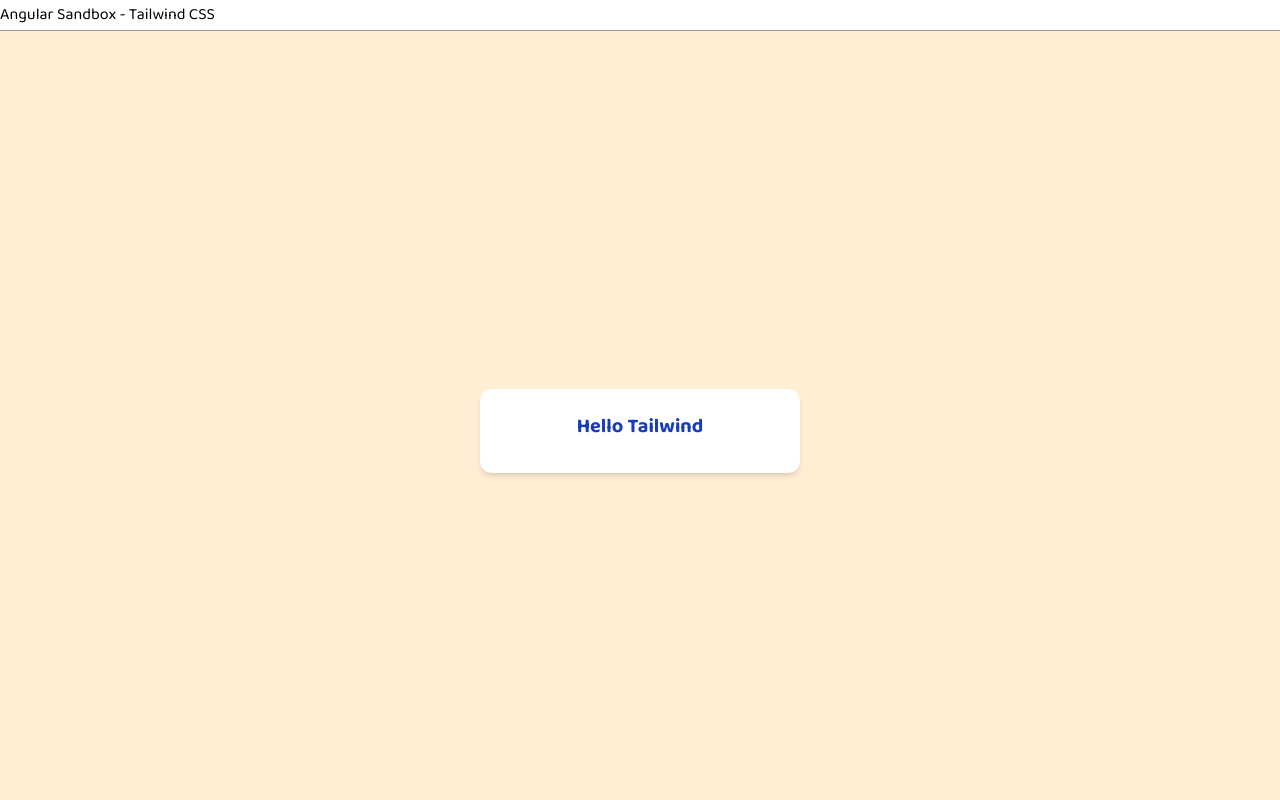
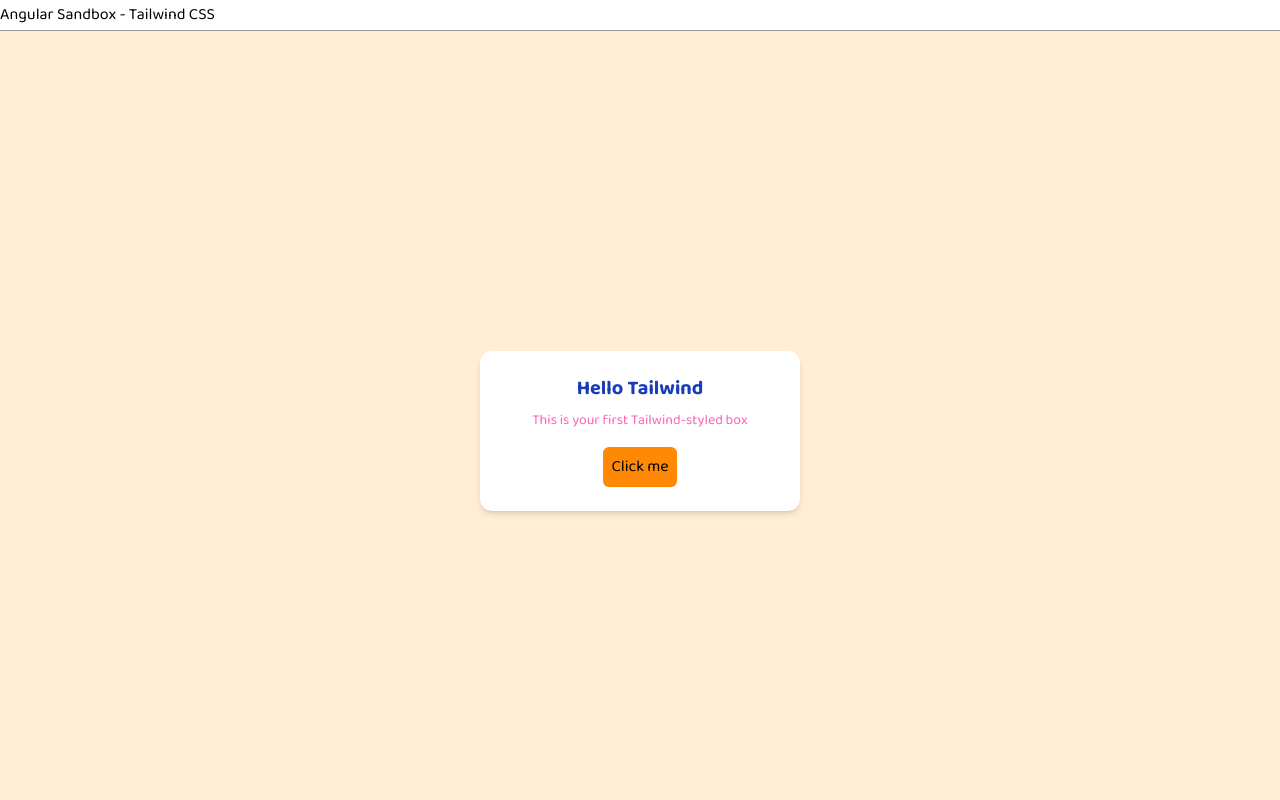
Before and after one commit to ozgursarikamis/angular-sandbox, an Angular app: page / in a window 1280 px wide. Shown: the top 800 px of the page. Built offline with nearby package versions, Linux system fonts and the light colour scheme.

Commit message:
px-2 py-2

```diff
--- a/src/app/app.component.html
+++ b/src/app/app.component.html
@@ -7,6 +7,10 @@
     <h1 class="text-xl font-semibold text-blue-800 mb-2">
       Hello Tailwind
     </h1>
+    <p class="text-pink-400 text-sm">This is your first Tailwind-styled box</p>
+    <button class="mt-4 px-2 py-2 bg-orange-400 rounded-md">
+      Click me
+    </button>
   </div>
 </div>
 
```
